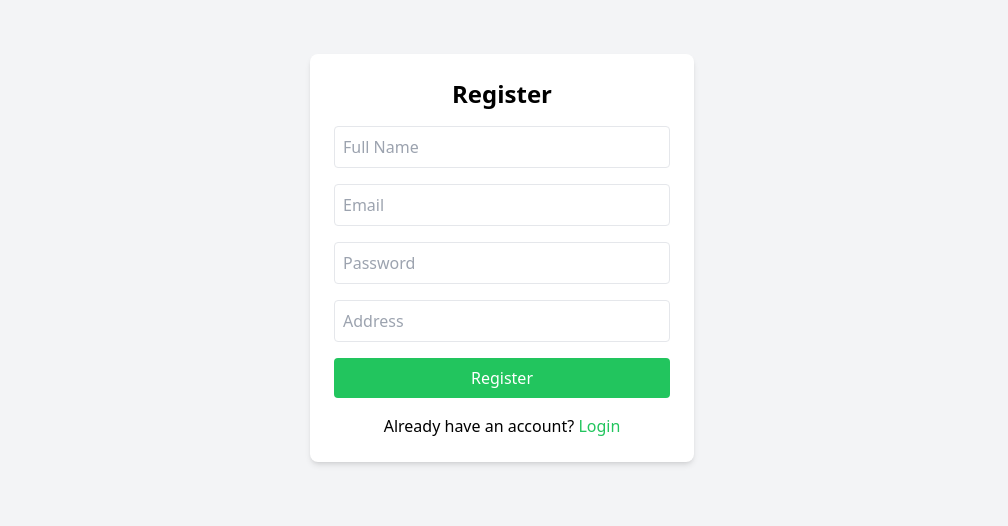
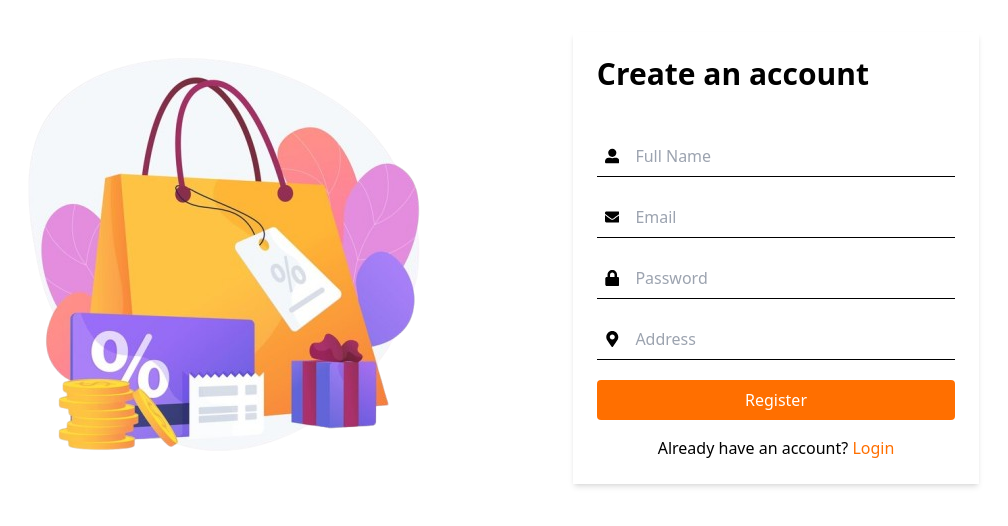
Before and after one commit to mubaraq-debug/buyya, a React (Create React App) app: page /register in a window 1280 px wide. Shown: the part 142-668 px from the top of the page, without its empty margins (138-1146 px from the left). Built offline with nearby package versions, Linux system fonts and the light colour scheme; no server answers.

Commit message:
build: implemented and styled the auth pages

```diff
--- /dev/null
+++ b/src/custom.d.ts
@@ -0,0 +1,24 @@
+declare module "*.jpeg" {
+    const value: string;
+    export default value;
+  }
+
+  declare module "*.jpg" {
+    const value: string;
+    export default value;
+  }
+
+  declare module "*.png" {
+    const value: string;
+    export default value;
+  }
+
+  declare module "*.avif" {
+    const value: string;
+    export default value;
+  }
+
+  declare module "*.webp" {
+    const value: string;
+    export default value;
+  }
--- /dev/null
+++ b/src/layouts/authlayout.tsx
@@ -0,0 +1,22 @@
+import React, {ReactNode} from 'react'
+import AuthImage from '../assets/auth-image.png'
+
+
+interface LayoutProps {
+    children: ReactNode;
+}
+
+const AuthLayout: React.FC<LayoutProps> = ({children}) => {
+  return (
+    <div className="container flex items-center justify-center md:gap-10 md:px-28 md:py-20 h-screen">
+        <div className=" hidden md:block image flex-[.5]">
+            <img src={AuthImage} alt="auth-image" />
+        </div>
+        <div className="form-area flex-[1] md:flex-[.5] flex flex-col items-center">
+            {children}
+        </div>
+    </div>
+  )
+}
+
+export default AuthLayout
--- a/src/pages/auth/login.tsx
+++ b/src/pages/auth/login.tsx
@@ -1,6 +1,8 @@
 import React, { useState } from "react";
 import { useAuth } from "../../context/authContext.tsx";
 import { Link, useNavigate } from "react-router-dom";
+import AuthLayout from "../../layouts/authlayout.tsx";
+import { FaEnvelope, FaLock } from "react-icons/fa";
 
 const Login: React.FC = () => {
   const [email, setEmail] = useState("");
@@ -19,38 +21,48 @@ const Login: React.FC = () => {
   };
 
   return (
-    <div className="flex items-center justify-center h-screen bg-gray-100">
-      <div className="bg-white p-6 rounded-lg shadow-md w-96">
-        <h2 className="text-2xl font-bold mb-4 text-center">Login</h2>
-        <form onSubmit={handleSubmit} className="space-y-4">
+    <AuthLayout>
+      <div className="bg-white p-6 shadow-md w-[80%]">
+        <h2 className="text-2xl md:text-3xl font-bold mb-6">(: Welcome Back</h2>
+        <form onSubmit={handleSubmit} className="space-y-5 pt-5">
+          <div className="user flex items-center gap-4 p-2 border border-t-0 border-x-0 border-b-[1.3px] border-b-black outline-none">
+            <FaEnvelope />
             <input
               type="email"
               placeholder="Email"
               value={email}
               onChange={(e) => setEmail(e.target.value)}
-            className="w-full p-2 border rounded"
+              className="outline-none border-none w-full"
               required
             />
+          </div>
+          <div className="user flex items-center gap-4 p-2 border border-t-0 border-x-0 border-b-[1.3px] border-b-black outline-none">
+            <FaLock />
             <input
               type="password"
               placeholder="Password"
               value={password}
               onChange={(e) => setPassword(e.target.value)}
-            className="w-full p-2 border rounded"
+              className="outline-none border-none w-full"
               required
             />
+          </div>
+
           <button
             type="submit"
-            className="w-full bg-blue-500 text-white p-2 rounded hover:bg-blue-600"
+            className="w-full bg-buya-bright text-buya-white p-2 rounded"
           >
             Login
           </button>
         </form>
         <p className="mt-4 text-center">
-          Don't have an account? <Link to="/register" className="text-blue-500">Register</Link>
+          Don't have an account?{" "}
+          <Link to="/register" className="text-buya-bright font-medium">
+            Register
+          </Link>
         </p>
       </div>
-    </div>
+    </AuthLayout>
   );
 };
 
--- a/src/pages/auth/register.tsx
+++ b/src/pages/auth/register.tsx
@@ -1,6 +1,8 @@
-import React,  {useState} from "react";
+import React, { useState } from "react";
 import { useAuth } from "../../context/authContext.tsx";
 import { Link, useNavigate } from "react-router-dom";
+import { FaUserAlt, FaEnvelope, FaLock, FaMapMarkerAlt} from "react-icons/fa";
+import AuthLayout from "../../layouts/authlayout.tsx";
 
 const Register: React.FC = () => {
   const [email, setEmail] = useState("");
@@ -21,59 +23,71 @@ const Register: React.FC = () => {
   };
 
   return (
-    <div className="flex items-center justify-center h-screen bg-gray-100">
-      <div className="bg-white p-6 rounded-lg shadow-md w-96">
-        <h2 className="text-2xl font-bold mb-4 text-center">Register</h2>
-        <form onSubmit={handleSubmit} className="space-y-4">
+    <AuthLayout>
+      <div className="bg-white p-6 shadow-md w-[80%]">
+        <h2 className="text-2xl md:text-3xl font-bold mb-6">Create an account</h2>
+        <form onSubmit={handleSubmit} className="space-y-5 pt-5">
+          <div className="user flex items-center gap-4 p-2 border border-t-0 border-x-0 border-b-[1.3px] border-b-black outline-none">
+            <FaUserAlt />
             <input
               type="text"
               placeholder="Full Name"
               value={name}
               onChange={(e) => setName(e.target.value)}
-            className="w-full p-2 border rounded"
+              className="outline-none border-none w-full"
               required
             />
+          </div>
+          <div className="user flex items-center gap-4 p-2 border border-t-0 border-x-0 border-b-[1.3px] border-b-black outline-none">
+            <FaEnvelope />
             <input
               type="email"
               placeholder="Email"
               value={email}
               onChange={(e) => setEmail(e.target.value)}
-            className="w-full p-2 border rounded"
+              className="outline-none border-none w-full"
               required
             />
+          </div>
+          <div className="user flex items-center gap-4 p-2 border border-t-0 border-x-0 border-b-[1.3px] border-b-black outline-none">
+            <FaLock />
             <input
               type="password"
               placeholder="Password"
               value={password}
               onChange={(e) => setPassword(e.target.value)}
-            className="w-full p-2 border rounded"
+              className="outline-none border-none w-full"
               required
             />
+          </div>
+
+          <div className="user flex items-center gap-4 p-2 border border-t-0 border-x-0 border-b-[1.3px] border-b-black outline-none">
+            <FaMapMarkerAlt />
             <input
               type="text"
               placeholder="Address"
               value={address}
               onChange={(e) => setAddress(e.target.value)}
-            className="w-full p-2 border rounded"
+              className="outline-none border-none w-full"
               required
             />
+          </div>
           <button
             type="submit"
-            className="w-full bg-green-500 text-white p-2 rounded hover:bg-green-600"
+            className="w-full bg-buya-bright text-buya-white p-2 rounded"
           >
             Register
           </button>
         </form>
         <p className="mt-4 text-center">
           Already have an account?{" "}
-          <Link to="/login" className="text-green-500">
+          <Link to="/login" className="text-buya-bright font-medium">
             Login
           </Link>
         </p>
       </div>
-    </div>
+    </AuthLayout>
   );
 };
 
-
-export default Register
+export default Register;
--- a/tailwind.config.js
+++ b/tailwind.config.js
@@ -5,7 +5,14 @@ module.exports = {
     "./src/**/*.{js,ts,jsx,tsx}",
   ],
   theme: {
-    extend: {},
+    extend: {
+      colors: {
+        'buya-bright': '#FF6F00',
+        'buya-green': '#00FF85',
+        'buya-white': '#ffffff',
+        'buya-dark': '#000000'
+      }
+    },
   },
   plugins: [],
 }
```
Also changed, not shown: src/assets/auth-image.png (added). Lines whose indentation alone changed are shown as unchanged.
